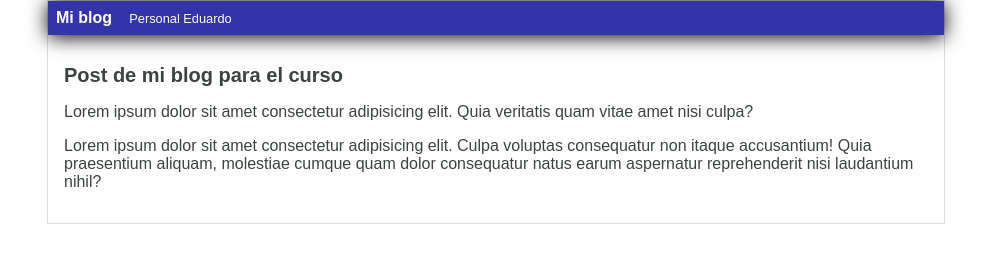
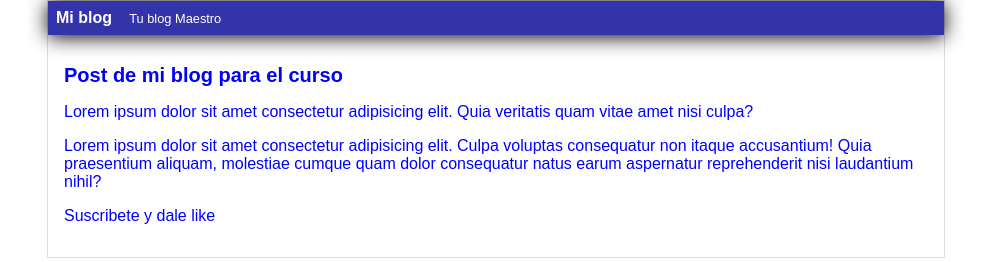
Before and after one commit to JoseEduardoRomero/hyperblog, a plain HTML site: page blogpost.html in a window 1280 px wide. Shown: the whole page, without its empty margins (144-1135 px from the left). Drawn offline with Linux system fonts and the light colour scheme.

Commit message:
Agregue suscripcion, cambie la cabecera maestra y puse todo azul

```diff
--- a/blogpost.html
+++ b/blogpost.html
@@ -6,7 +6,7 @@
     <body>
         <div id="container">
             <div id="cabecera">
-              Mi blog <span id="tagline">Personal Eduardo</span>
+              Mi blog <span id="tagline">Tu blog Maestro</span>
             </div>
             <div id="post">
                 <h1>Post de mi blog para el curso</h1>
@@ -23,6 +23,9 @@
                           natus earum aspernatur reprehenderit
                            nisi laudantium nihil?
                      </p>
+                     <p>
+                         Suscribete y dale like
+                     </p>
             </div>
         </div>
 
--- a/css/estilos.css
+++ b/css/estilos.css
@@ -1,5 +1,5 @@
 body{
-    color: rgb(59, 66, 64);
+    color: blue;
     text-align: left;
     font-family: "Arial";
     margin: 0;
```
